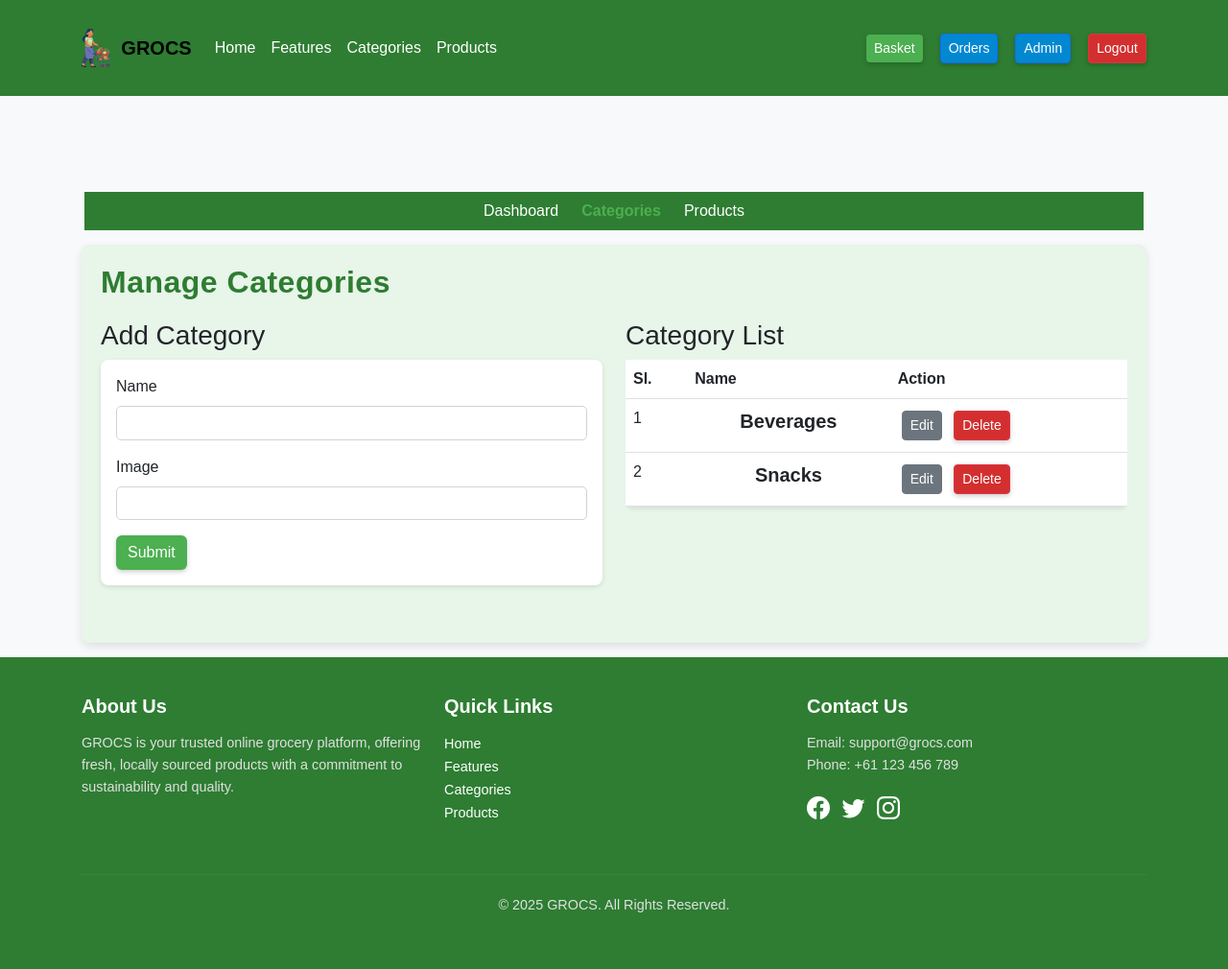
After one commit to shihab67/IFN582-Assessment-2, a Flask app: page /admin/categories in a window 1280 px wide. The commit adds this page. Shown: the whole page at 96% size. Run offline with Flask 3, Linux system fonts and the light colour scheme; the visitor is signed in with stand-in values (Sample User, id 1); data comes from the database, SQL or seed files in the repository; some libraries are stand-ins or nearby versions.

Commit message:
Manage Categories(CRUD) in admin panel implemented

```diff
--- a/project/forms.py
+++ b/project/forms.py
@@ -36,6 +36,31 @@ class ProductForm(FlaskForm):
         "Category",
         validators=[DataRequired()],
         coerce=int,
+    )
+    image = StringField(
+        "Image",
+        validators=[
+            DataRequired(),
+            Length(max=100),
+            Regexp(
+                r"^[\w-]+\.(jpg|png)$",
+                message="Image must be a valid .jpg or .png filename.",
+            ),
+        ],
+    )
+    submit = SubmitField("Submit")
+
+class CategoryForm(FlaskForm):
+    name = StringField(
+        "Name",
+        validators=[
+            DataRequired(),
+            Length(max=100),
+            Regexp(
+                r"^[\w\s-]+$",
+                message="Name must contain only letters, numbers, spaces, or hyphens.",
+            ),
+        ],
     )
     image = StringField(
         "Image",
--- a/project/models.py
+++ b/project/models.py
@@ -207,11 +207,11 @@ def create_item(name, price, description, category, image):
     return
 
 
-def create_category(name):
+def create_category(name, image):
     cursor = db.connection.cursor(MySQLdb.cursors.DictCursor)
     cursor.execute(
-        "INSERT INTO categories (name) VALUES (%s)",
-        (name,),
+        "INSERT INTO categories (name, image) VALUES (%s, %s)",
+        (name, image),
     )
     db.connection.commit()
     cursor.close()
@@ -268,12 +268,13 @@ def delete_category(category_id):
     return
 
 
-def update_category(category_id, name):
+def update_category(category_id, name, image):
     cursor = db.connection.cursor(MySQLdb.cursors.DictCursor)
     cursor.execute(
-        "UPDATE categories SET name = %s WHERE id = %s",
+        "UPDATE categories SET name = %s , image = %s WHERE id = %s",
         (
             name,
+            image,
             category_id,
         ),
     )
--- a/project/static/css/styles.css
+++ b/project/static/css/styles.css
@@ -90,8 +90,6 @@ body {
 	border: none;
 	box-shadow: 0 2px 5px rgba(0, 0, 0, 0.2);
 	transition: transform 0.2s, background-color 0.3s;
-	font-size: 0.875rem;
-	padding: 8px 16px;
 }
 
 .btn-success:hover {
@@ -114,8 +112,6 @@ body {
 	background-color: #0288d1;
 	box-shadow: 0 2px 5px rgba(0, 0, 0, 0.2);
 	transition: transform 0.2s, background-color 0.3s;
-	font-size: 0.875rem;
-	padding: 8px 16px;
 }
 
 .btn-primary:hover {
--- /dev/null
+++ b/project/templates/admin_categories.html
@@ -0,0 +1,66 @@
+{% extends "base.html" %}
+{% block title %}GROCS - Categories{% endblock %}
+{% block content %}
+    {% include "admin_nav.html" %}
+    <section class="admin-section">
+        <h2>Manage Categories</h2>
+        <div class="row">
+            <div class="col-md-6 mb-3">
+                <h3>{{ 'Edit Product' if edit_category_id else 'Add Category' }}</h3>
+                <div class="admin-form p-3 form-group">
+                    <form action="{{ url_for("main.admin_categories") }}" method="POST">
+                        {{ form.hidden_tag() }}
+                        {% if edit_category_id %}<input type="hidden" name="category_id" value="{{ edit_category_id }}">{% endif %}
+                        <div class="mb-3">
+                            {{ form.name.label(class="form-label") }}
+                            {{ form.name(class="form-control") }}
+                            {% if form.name.errors %}
+                                {% for error in form.name.errors %}<span class="text-danger">{{ error }}</span>{% endfor %}
+                            {% endif %}
+                        </div>
+                        <div class="mb-3">
+                            {{ form.image.label(class="form-label") }}
+                            {{ form.image(class="form-control") }}
+                            {% if form.image.errors %}
+                                {% for error in form.image.errors %}<span class="text-danger">{{ error }}</span>{% endfor %}
+                            {% endif %}
+                        </div>
+                        <button type="submit" class="btn btn-success">Submit</button>
+                    </form>
+                </div>
+            </div>
+            <div class="col-md-6">
+                <h3>Category List</h3>
+                <div class="table-responsive">
+                    <table class="admin-table table">
+                        <thead>
+                            <tr>
+                                <th>Sl.</th>
+                                <th>Name</th>
+                                <th>Action</th>
+                            </tr>
+                        </thead>
+                        <tbody>
+                            {% for category in categories %}
+                                <tr>
+                                    <td>{{ loop.index }}</td>
+                                    <td class="product-name">{{ category.name }}</td>
+                                    <td>
+                                        <a href="{{ url_for('main.admin_categories', category_id=category.id) }}"
+                                           class="btn btn-secondary btn-sm m-1">Edit</a>
+                                        <a href="{{ url_for('main.admin_category_delete', category_id=category.id) }}"
+                                           class="btn btn-danger btn-sm m-1">Delete</a>
+                                    </td>
+                                </tr>
+                            {% else %}
+                                <tr>
+                                    <td colspan="4" class="text-center">No categories found.</td>
+                                </tr>
+                            {% endfor %}
+                        </tbody>
+                    </table>
+                </div>
+            </div>
+        </div>
+    </section>
+{% endblock %}
--- a/project/templates/admin_nav.html
+++ b/project/templates/admin_nav.html
@@ -8,6 +8,11 @@
                        href="{{ url_for("main.admin") }}">Dashboard</a>
                 </li>
                 <li class="nav-item">
+                    <a class="nav-link {{ 'active' if url_for("main.admin_categories") == request.path else '' }}"
+                       {{ 'aria-current="page"' if url_for("main.admin_categories") == request.path else '' }}
+                       href="{{ url_for("main.admin_categories") }}">Categories</a>
+                </li>
+                <li class="nav-item">
                     <a class="nav-link {{ 'active' if url_for("main.admin_products") == request.path else '' }}"
                        {{ 'aria-current="page"' if url_for("main.admin_products") == request.path else '' }}
                        href="{{ url_for("main.admin_products") }}">Products</a>
--- a/project/views.py
+++ b/project/views.py
@@ -9,7 +9,14 @@ from flask import (
     abort,
 )
 from flask_bcrypt import Bcrypt
-from project.forms import ProductForm, BasketForm, CheckoutForm, RegisterForm, LoginForm
+from project.forms import (
+    ProductForm,
+    BasketForm,
+    CheckoutForm,
+    RegisterForm,
+    LoginForm,
+    CategoryForm,
+)
 from project.models import (
     get_items,
     get_categories,
@@ -22,6 +29,10 @@ from project.models import (
     delete_item,
     get_orders,
     update_item,
+    create_category,
+    update_category,
+    delete_category,
+    get_category,
 )
 from project.decorators import login_required, admin_required
 from project.session import set_user_session, get_user_session
@@ -430,6 +441,66 @@ def admin_products():
         categories=categories,
     )
 
+@main.route("/admin/categories", methods=["GET", "POST"])
+@login_required
+@admin_required
+def admin_categories():
+    form = CategoryForm()
+    try:
+        category_id = (
+            request.form.get("category_id", type=int)
+            if request.method == "POST"
+            else request.args.get("category_id", type=int)
+        )
+        message = ""
+
+        if form.validate_on_submit():
+            if category_id:
+                update_category(
+                    category_id,
+                    sanitize_input(form.name.data),
+                    form.image.data,
+                )
+                message = "Category updated successfully!"
+            else:
+                create_category(
+                    sanitize_input(form.name.data),
+                    form.image.data,
+                )
+                message = "Category created successfully!"
+
+            flash(message, "success")
+            return redirect(url_for("main.admin_categories"))
+
+        if category_id:
+            category = get_category(category_id)
+            if category:
+                form.name.data = category["name"]
+                form.image.data = category["image"]
+
+        categories = get_categories()
+    except Exception as e:
+        flash(f"Error managing categories: {str(e)}", "danger")
+        return render_template("500.html"), 500
+
+    return render_template(
+        "admin_categories.html",
+        form=form,
+        edit_category_id=category_id,
+        categories=categories,
+    )
+
+@main.route("/admin/category/delete/<int:category_id>")
+@login_required
+@admin_required
+def admin_category_delete(category_id):
+    try:
+        delete_category(category_id)
+        flash("Category deleted successfully!", "success")
+    except Exception as e:
+        flash(f"Error deleting category: {str(e)}", "danger")
+    return redirect(url_for("main.admin_categories"))
+
 
 @main.errorhandler(404)
 def page_not_found(e):
```
